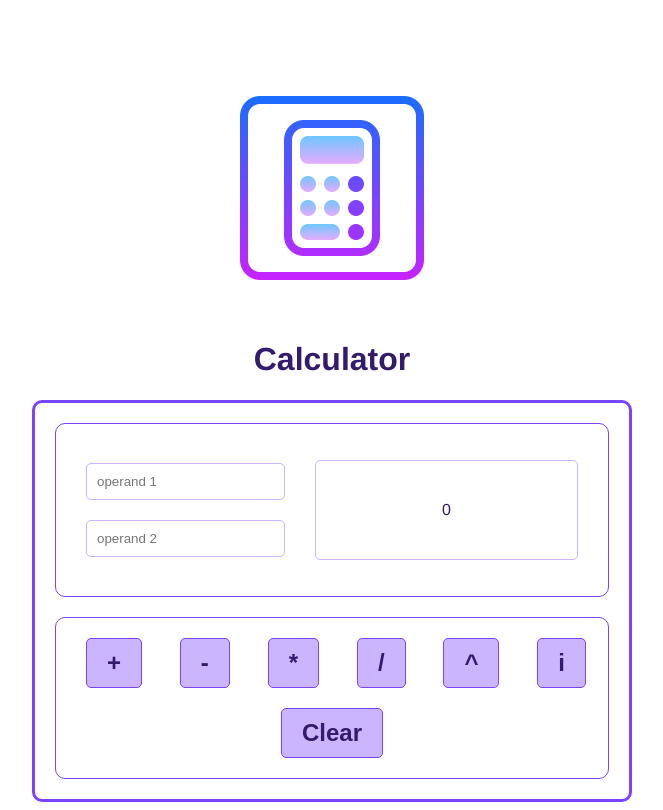
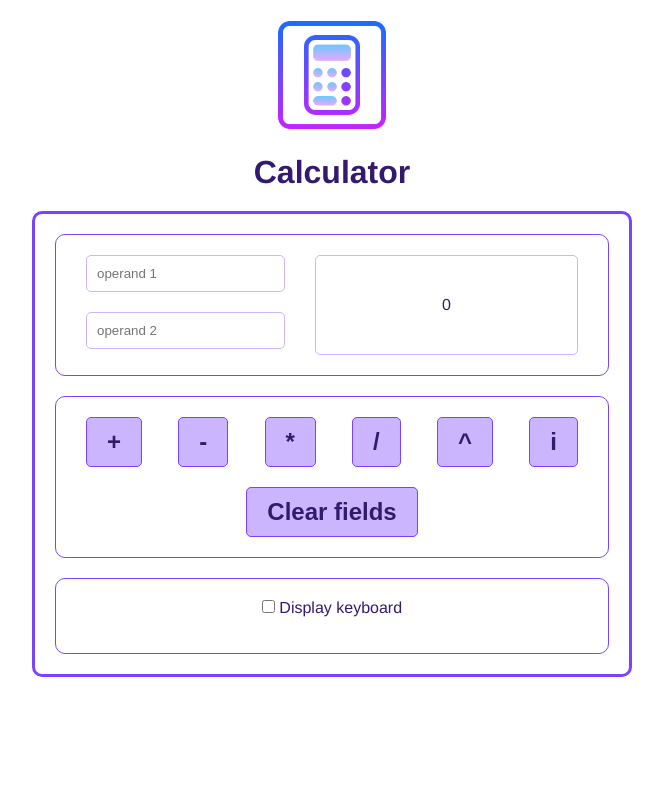
Before and after one commit to NSLyuma/GB_VueJS_Project, a Vue app: page / in a window 1280 px wide. Shown: the whole page, without its empty margins (308-971 px from the left). Built offline with nearby package versions, Linux system fonts and the light colour scheme.

Commit message:
Homework for lesson 2

```diff
--- a/src/App.vue
+++ b/src/App.vue
@@ -19,6 +19,8 @@ export default {
 <style lang="scss">
 * {
   box-sizing: border-box;
+  margin: 0;
+  padding: 0;
 }
 
 #app {
@@ -27,6 +29,10 @@ export default {
   -moz-osx-font-smoothing: grayscale;
   text-align: center;
   color: #331a6e;
-  margin-top: 60px;
+}
+
+img {
+  width: 150px;
+  height: 150px;
 }
 </style>
--- a/src/components/Calculator.vue
+++ b/src/components/Calculator.vue
@@ -3,31 +3,87 @@
     <h1>{{ title }}</h1>
     <div class="calc">
       <div class="window">
+        <div class="box">
           <div class="num-area">
             <input
+              class="mb20"
               type="text"
               placeholder="operand 1"
               v-model.number="operand1"
+              ref="op1"
             />
             <input
               type="text"
               placeholder="operand 2"
               v-model.number="operand2"
+              ref="op2"
             />
           </div>
-        <p class="result">{{ result }}</p>
+
+          <div class="result">{{ result }}</div>
+        </div>
+
+        <div class="error" v-if="error">{{ error }}</div>
+        <!-- v-if рендерит элемент, а v-show просто изменяет видимость через display: none -->
       </div>
 
       <div class="buttons">
         <div class="btn-fl">
-          <button @click="sum">+</button>
-          <button @click="sub">-</button>
-          <button @click="mul">*</button>
-          <button @click="div">/</button>
-          <button @click="pow">^</button>
-          <button @click="int">i</button>
+          <button
+            v-for="(operation, id) in operations"
+            :key="id"
+            @click="calculate(operation)"
+          >
+            {{ operation }}
+          </button>
         </div>
-        <button class="clear" @click="clear">Clear</button>
+        <button class="clear" @click="clear">Clear fields</button>
+      </div>
+
+      <div class="buttons">
+        <div>
+          <label>
+            <input class="mb20" type="checkbox" v-model="checked" />
+            Display keyboard
+          </label>
+        </div>
+
+        <div class="numbers" v-if="checked">
+          <button
+            class="button number"
+            v-for="(number, index) in numbers"
+            :key="index"
+            @click="inputNumber(number)"
+          >
+            {{ number }}
+          </button>
+          <button class="button number" @click="deleteNumber()">&larr;</button>
+        </div>
+
+        <div class="radio" v-if="checked">
+          <label>
+            <input
+              class="inp-radio"
+              type="radio"
+              name="operand"
+              value="1"
+              v-model="change"
+              @change="onFocus1()"
+            />
+            Operand 1
+          </label>
+          <label>
+            <input
+              class="inp-radio"
+              type="radio"
+              name="operand"
+              value="2"
+              v-model="change"
+              @change="onFocus2()"
+            />
+            Operand 2
+          </label>
+        </div>
       </div>
     </div>
   </div>
@@ -39,42 +95,117 @@ export default {
   props: {
     title: String,
   },
+
   data() {
     return {
       result: 0,
       operand1: "",
       operand2: "",
+      error: "",
+      operations: ["+", "-", "*", "/", "^", "i"],
+      numbers: [1, 2, 3, 4, 5, 6, 7, 8, 9, 0],
+      checked: false,
+      change: "1",
     };
   },
+
   methods: {
+    calculate(operation) {
+      this.error = "";
+      switch (operation) {
+        case "+":
+          this.sum();
+          break;
+        case "-":
+          this.sub();
+          break;
+        case "*":
+          this.mul();
+          break;
+        case "/":
+          this.div();
+          break;
+        case "^":
+          this.pow();
+          break;
+        case "i":
+          this.int();
+          break;
+      }
+    },
+
     sum() {
       this.result = this.operand1 + this.operand2;
     },
+
     sub() {
       this.result = this.operand1 - this.operand2;
     },
+
     mul() {
       this.result = this.operand1 * this.operand2;
     },
     div() {
-      this.result =
-        this.operand2 === 0
-          ? "На ноль делить нельзя!"
-          : this.operand1 / this.operand2;
+      const { operand1, operand2 } = this;
+      if (operand2 === 0 || !operand2) {
+        this.error = "На ноль делить нельзя!";
+        this.result = "Ошибка";
+      } else {
+        this.result = operand1 / operand2;
+      }
     },
     pow() {
       this.result = Math.pow(this.operand1, this.operand2);
     },
     int() {
-      this.result =
-        this.operand2 === 0
-          ? "На ноль делить нельзя!"
-          : parseInt(this.operand1 / this.operand2);
+      const { operand1, operand2 } = this;
+      if (operand2 === 0 || !operand2) {
+        this.error = "На ноль делить нельзя!";
+        this.result = "Ошибка";
+      } else {
+        this.result = parseInt(operand1 / operand2);
+      }
     },
     clear() {
       this.operand1 = "";
       this.operand2 = "";
       this.result = 0;
+    },
+    onFocus1() {
+      //криво, но пока по-другому не поняла, как можно
+      this.$refs.op1.focus();
+    },
+    onFocus2() {
+      this.$refs.op2.focus();
+    },
+    inputNumber(num) {
+      let input = "";
+      if (this.change === "1") {
+        input = "operand1";
+      } else {
+        input = "operand2";
+      }
+      this[input] += String(num);
+      this[input] = parseInt(this[input]);
+    },
+    deleteNumber() {
+      let input = "";
+      if (this.change === "1") {
+        input = "operand1";
+      } else {
+        input = "operand2";
+      }
+
+      let str = String(this[input]);
+      if (str.length > 1) {
+        this[input] = parseInt(str.slice(0, -1));
+      } else {
+        if (input == "operand1") {
+          this.operand1 = "";
+        } else {
+          this.operand2 = "";
+        }
+      }
     },
   },
 };
@@ -82,8 +213,15 @@ export default {
 
 <!-- Add "scoped" attribute to limit CSS to this component only -->
 <style scoped lang="scss">
-h3 {
-  margin: 40px 0 0;
+* {
+  box-sizing: border-box;
+  margin: 0;
+  padding: 0;
+}
+
+h1 {
+  margin: 0;
+  margin-bottom: 20px;
 }
 
 .calc {
@@ -99,12 +237,12 @@ h3 {
   border-radius: 10px;
   padding: 20px 30px;
   display: flex;
-  justify-content: space-between;
-  align-items: center;
+  flex-direction: column;
 }
 
-.window:first-child {
-  margin-bottom: 20px;
+.box {
+  display: flex;
+  justify-content: space-between;
 }
 
 .num-area {
@@ -119,7 +257,7 @@ input {
   outline-color: #7a44ff;
 }
 
-input:first-child {
+.mb20 {
   margin-bottom: 20px;
 }
 
@@ -131,10 +269,19 @@ input:first-child {
   margin-left: 30px;
 }
 
+.error {
+  border: 1px solid red;
+  color: red;
+  border-radius: 5px;
+  margin-top: 20px;
+  padding: 10px;
+}
+
 .buttons {
   border: 1px solid #7a44ff;
   border-radius: 10px;
   padding: 20px 30px;
+  margin-top: 20px;
   display: flex;
   flex-direction: column;
   align-items: center;
@@ -143,7 +290,7 @@ input:first-child {
 .btn-fl {
   display: flex;
   justify-content: space-between;
-  width: 500px;
+  width: 100%;
   margin: 0 auto;
 }
 
@@ -170,4 +317,22 @@ button:active {
 .clear {
   margin-top: 20px;
 }
+
+.numbers {
+  width: 100%;
+  display: flex;
+  justify-content: space-between;
+}
+
+.number {
+  padding: 10px 15px;
+  font-size: 16px;
+}
+
+.radio {
+  width: 45%;
+  display: flex;
+  justify-content: space-between;
+  margin-top: 20px;
+}
 </style>
```
Also changed, not shown: src/assets/logo.png (deleted). Lines whose indentation alone changed are shown as unchanged.
